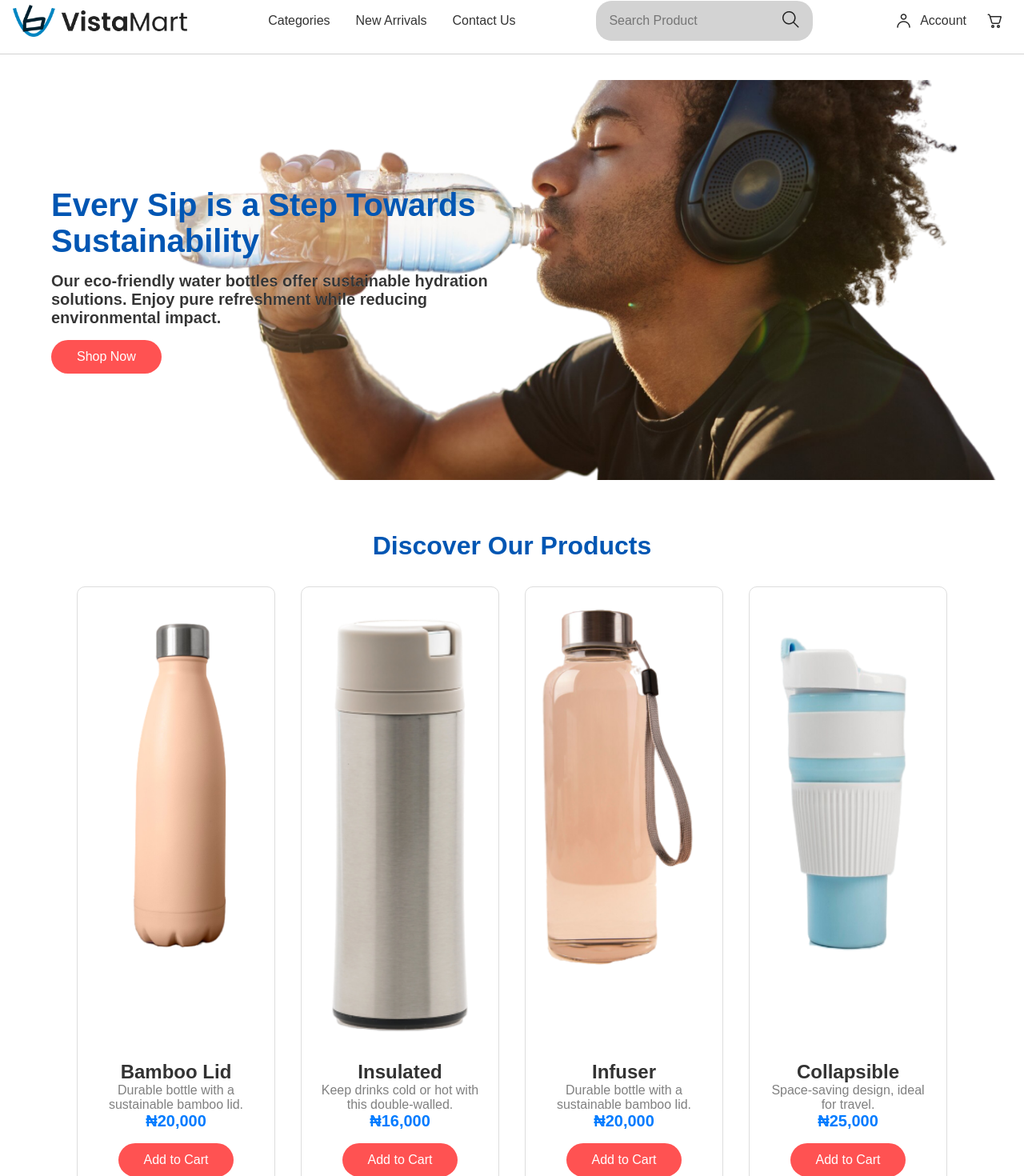
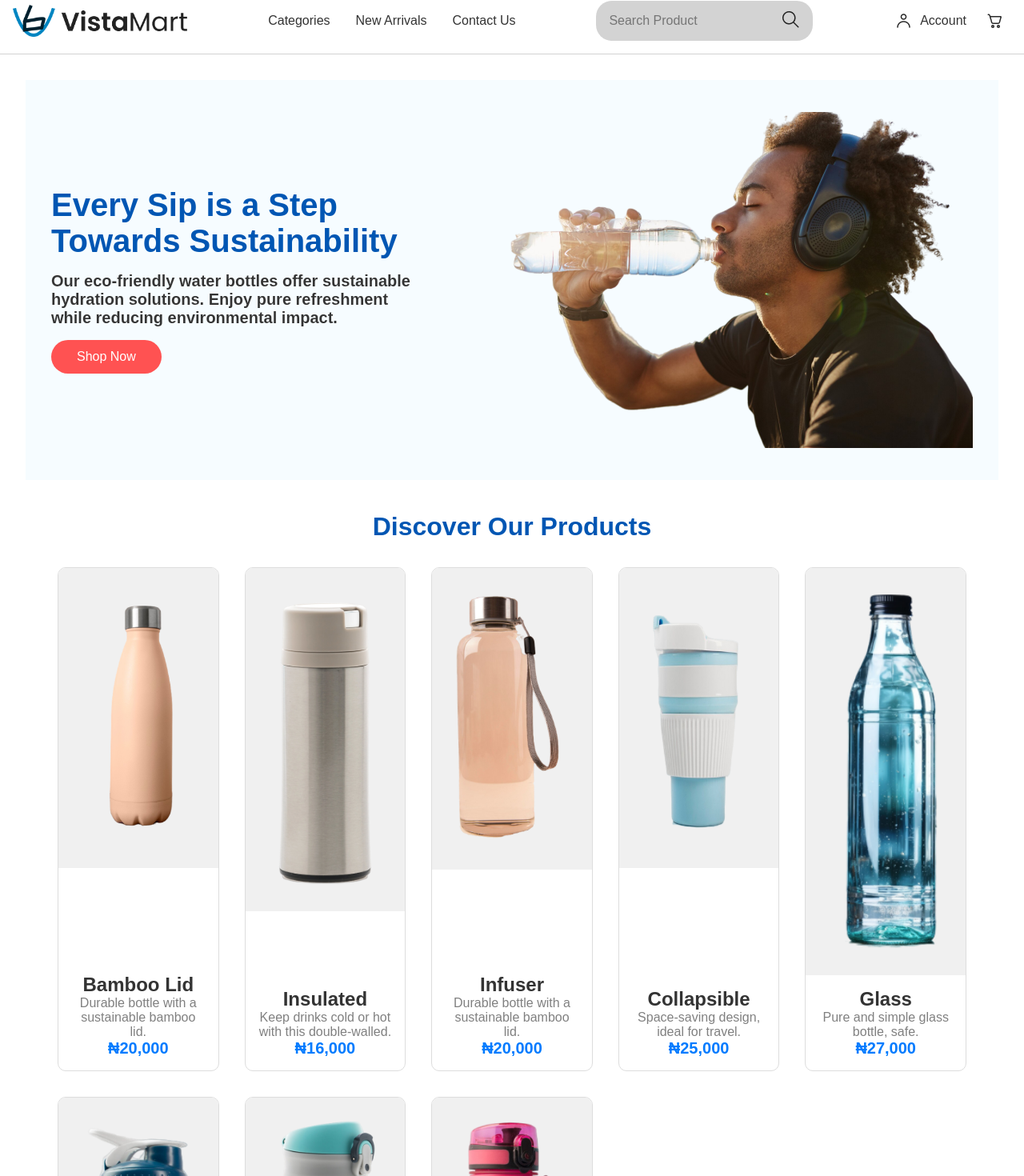
Before and after one commit to alindaByamukama/timbu-cloud-shop, a React (Create React App) app: page / in a window 1280 px wide. Shown: the part 15-1485 px from the top of the page at 80% size. Built offline with nearby package versions, Linux system fonts and the light colour scheme.

Commit message:
update banner, product card & catalog components ui

```diff
--- a/src/App.js
+++ b/src/App.js
@@ -14,6 +14,7 @@ const App = () => (
       <Route path="/" element={<Products />} />
       <Route path="/cart" element={<Cart />} />
       <Route path="/checkout" element={<Checkout />} />
+      {/* <Route path="/products" element={<ProductCatalog />} /> */}
     </Routes>
   </Router>
 );
--- a/src/components/Banner.js
+++ b/src/components/Banner.js
@@ -11,30 +11,29 @@ const Banner = () => (
       <Subtitle>Our eco-friendly water bottles offer sustainable hydration solutions. Enjoy pure refreshment while reducing environmental impact.</Subtitle>
       <Button>Shop Now</Button>
     </Content>
+    <BannerImage src={bannerImage} alt="Banner" />
   </BannerContainer>
 );
 
 const BannerContainer = styled.div`
-  background-image: url(${bannerImage});
-  background-size: cover;
-  background-position: right;
   height: 500px;
   display: flex;
   align-items: center;
   justify-content: left;
   color: var(--neutral-color);
   padding: 2rem;
-  backrougnd-color:background: #F6FCFF;
+  background-color: #F6FCFF;
 
   @media (max-width: 768px) {
-    height: 400px;
+    flex-direction: column;
+    height: auto;
     padding: 1rem;
   }
 
-  @media (max-width: 480px) {
-    height: 300px;
-    padding: 0.5rem;
-  }
+  // @media (max-width: 480px) {
+  //   height: 300px;
+  //   padding: 0.5rem;
+  // }
 `;
 
 const Content = styled.div`
@@ -42,7 +41,7 @@ const Content = styled.div`
   text-align: left;
 
   @media (max-width: 768px) {
-    max-width: 100%;
+    text-align: center;
   }
 `;
 
@@ -100,4 +99,17 @@ const Button = styled.button`
   }
 `;
 
+const BannerImage = styled.img`
+  width: 682px;
+  height: 420px;
+  gap: 0px;
+  opacity: 1;
+  object-fit: cover;
+
+  @media (max-width: 768px) {
+    width: 100%;
+    height: auto;
+    margin-top: 1rem;
+  }
+`;
 export default Banner;
--- a/src/components/ProductCard.js
+++ b/src/components/ProductCard.js
@@ -5,27 +5,44 @@ import styled from 'styled-components';
 
 const ProductCard = ({ product }) => (
   <Card>
-    <Image src={product.image} alt={product.name} />
+    <ImageContainer>
+        <Image src={product.image} alt={product.name} />
+    </ImageContainer>
     <Info>
       <Name>{product.name}</Name>
       <Description>{product.description}</Description>
       <Price>{product.price}</Price>
-      <Button>Add to Cart</Button>
     </Info>
+    <AddToCartButton>Add to Cart</AddToCartButton>
   </Card>
 );
 
-const Card = styled.div`
-  border: 1px solid #ddd;
-  border-radius: 10px;
-  overflow: hidden;
-  display: flex;
-  flex-direction: column;
-  justify-content: space-between;
-  transition: transform 0.3s;
+
+const AddToCartButton = styled.button`
+  padding: 0.75rem 2rem;
+  background: var(--accent-color);
+  color: var(--neutral-color);
+  border: none;
+  border-radius: 30px;
+  font-size: 1rem;
+  cursor: pointer;
+  position: absolute;
+  bottom: 1rem;
+  left: 50%;
+  transform: translateX(-50%);
+  opacity: 0;
+  pointer-events: none;
+  transition: opacity 0.3s;
+
   &:hover {
-    transform: scale(1.05);
+    background: var(--accent-color-dark);
   }
+`;
+
+const ImageContainer = styled.div`
+  width: 100%;
+  background: #f0f0f0;
+  padding: 1rem;
 `;
 
 const Image = styled.img`
@@ -36,6 +53,7 @@ const Image = styled.img`
 const Info = styled.div`
   padding: 1rem;
   text-align: center;
+  transition: filter 0.3s;
 `;
 
 const Name = styled.h3`
@@ -54,17 +72,27 @@ const Price = styled.p`
   color: var(--primary-color);
 `;
 
-const Button = styled.button`
-  padding: 0.75rem 2rem;
-  background: var(--accent-color);
-  color: var(--neutral-color);
-  border: none;
-  border-radius: 30px;
-  font-size: 1rem;
-  cursor: pointer;
-  margin-top: 1rem;
+const Card = styled.div`
+  border: 1px solid #ddd;
+  border-radius: 10px;
+  overflow: hidden;
+  display: flex;
+  flex-direction: column;
+  justify-content: space-between;
+  transition: transform 0.3s;
+  position: relative;
+
   &:hover {
-    background: var(--accent-color-dark);
+    transform: scale(1.05);
+
+    ${Info} {
+      filter: blur(5px);
+    }
+
+    ${AddToCartButton} {
+      opacity: 1;
+      pointer-events: auto;
+    }
   }
 `;
 
--- a/src/components/ProductCatalog.js
+++ b/src/components/ProductCatalog.js
@@ -76,7 +76,7 @@ const ProductCatalog = () => (
 
 const CatalogContainer = styled.div`
   padding: 2rem;
-  margin: 2rem;
+  margin: 0.5rem;
 `;
 
 const Title = styled.h2`
```
